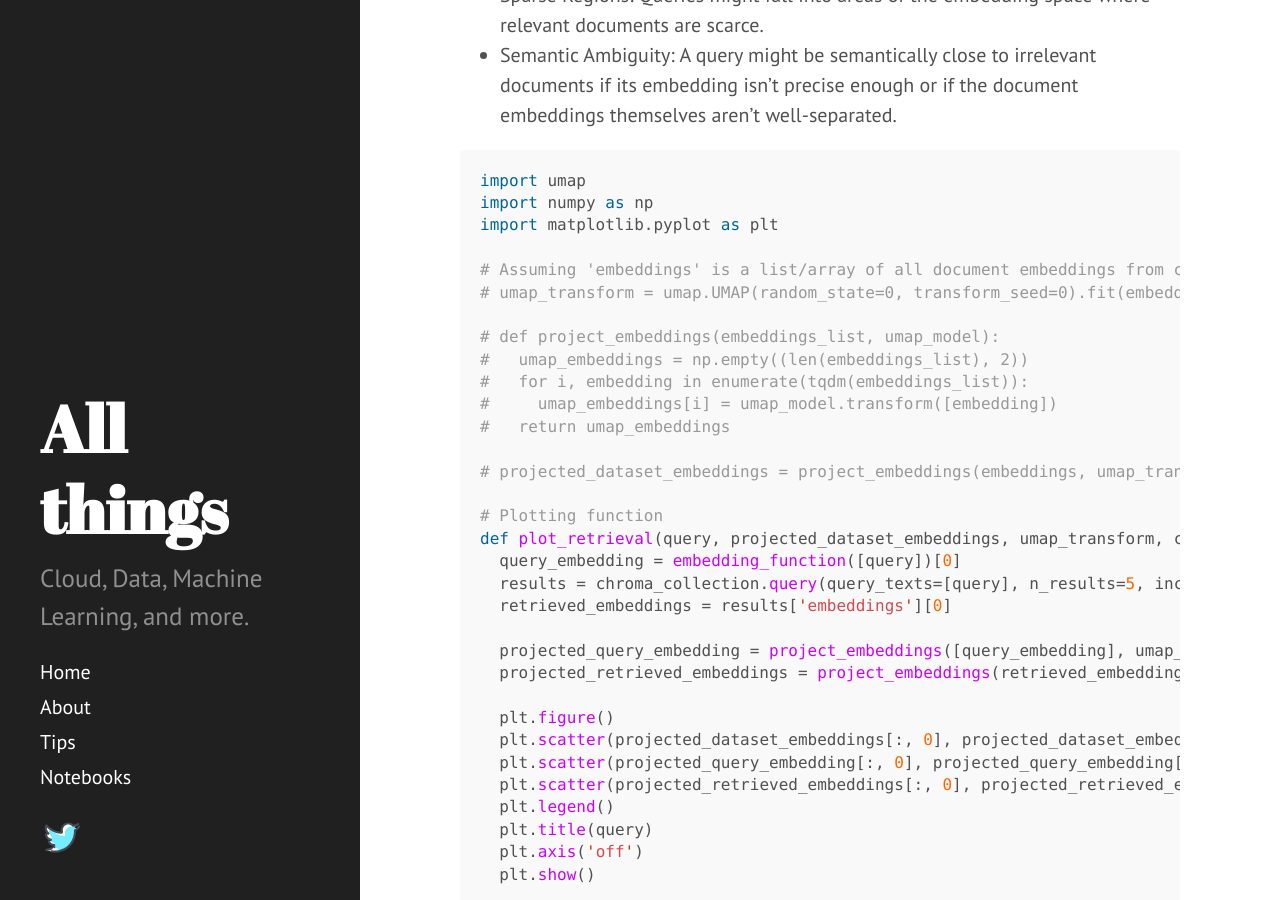
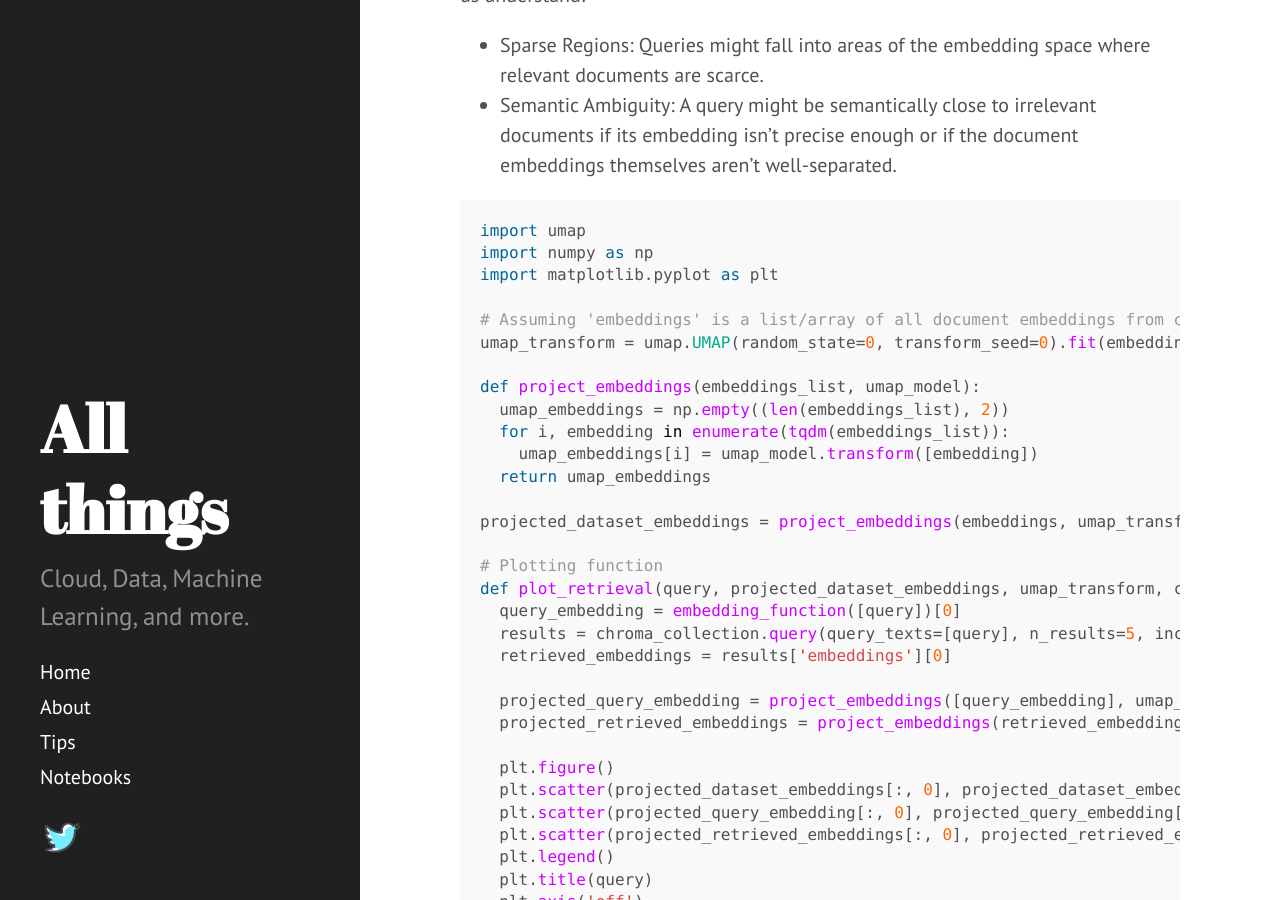
Before and after one commit to dzlab/dzlab.github.io, a Jekyll site: the page built from _posts/2025-05-24-advanced-rag.md, in a window 1280 px wide and 900 px high, scrolled down 5391 px. Built offline with Jekyll 4.4.1, drawn with Linux system fonts in a browser that asks for light colours; nearby versions of some CDN libraries; a script that is not in the unit is left out; the table of contents is made by our own code; some of the changed text lies outside the part shown.

Commit message:
fix snippet

```diff
--- a/_posts/2025-05-24-advanced-rag.md
+++ b/_posts/2025-05-24-advanced-rag.md
@@ -142,15 +143,15 @@ import numpy as np
 import matplotlib.pyplot as plt
 
 # Assuming 'embeddings' is a list/array of all document embeddings from chroma_collection.get()
-# umap_transform = umap.UMAP(random_state=0, transform_seed=0).fit(embeddings)
+umap_transform = umap.UMAP(random_state=0, transform_seed=0).fit(embeddings)
 
-# def project_embeddings(embeddings_list, umap_model):
-#   umap_embeddings = np.empty((len(embeddings_list), 2))
-#   for i, embedding in enumerate(tqdm(embeddings_list)):
-#     umap_embeddings[i] = umap_model.transform([embedding])
-#   return umap_embeddings
+def project_embeddings(embeddings_list, umap_model):
+  umap_embeddings = np.empty((len(embeddings_list), 2))
+  for i, embedding in enumerate(tqdm(embeddings_list)):
+    umap_embeddings[i] = umap_model.transform([embedding])
+  return umap_embeddings
 
-# projected_dataset_embeddings = project_embeddings(embeddings, umap_transform)
+projected_dataset_embeddings = project_embeddings(embeddings, umap_transform)
 
 # Plotting function
 def plot_retrieval(query, projected_dataset_embeddings, umap_transform, chroma_collection, embedding_function):
```
Also changed, not shown: other parts of _posts/2025-05-24-advanced-rag.md (+2 -1 lines).
